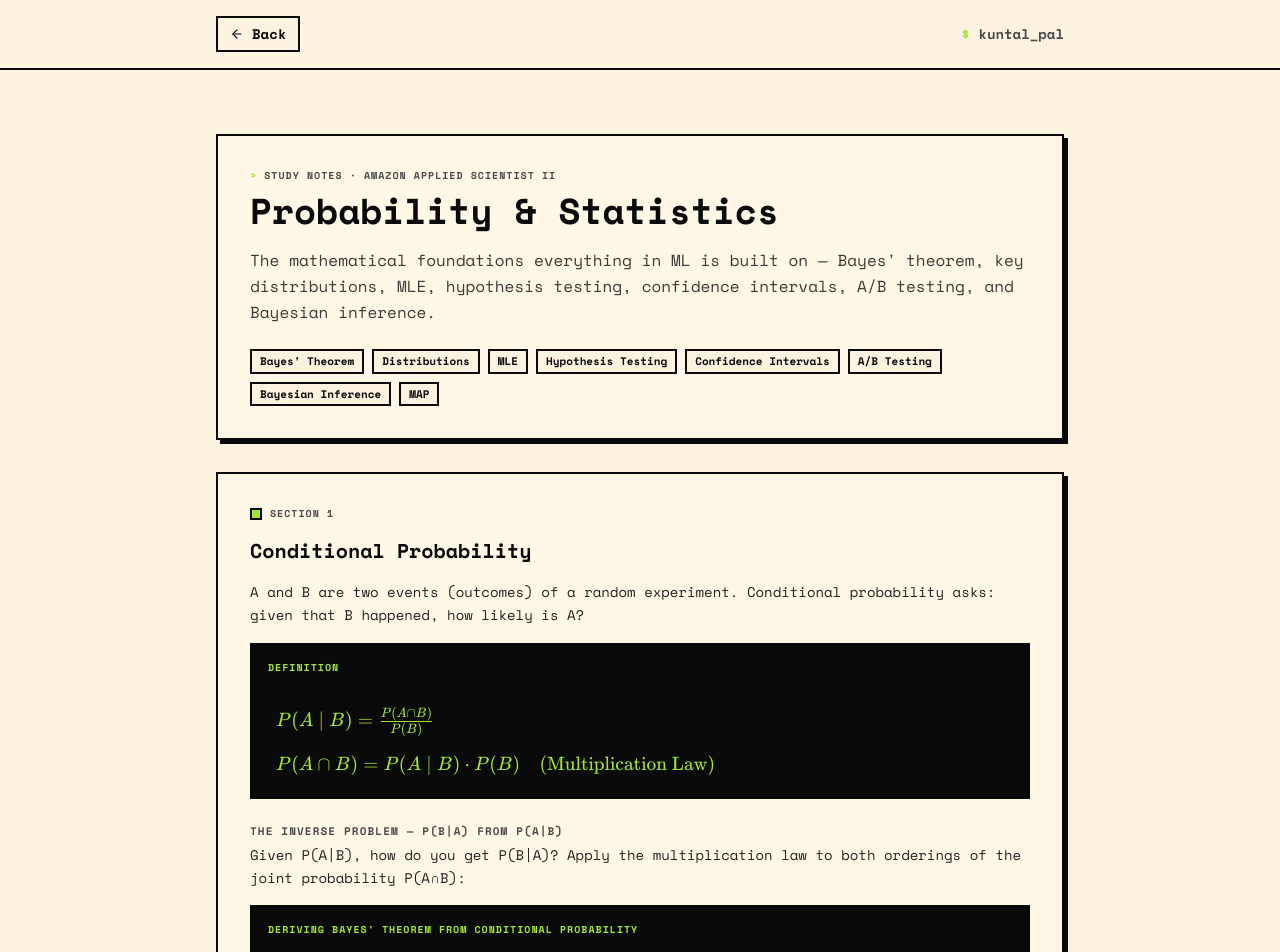
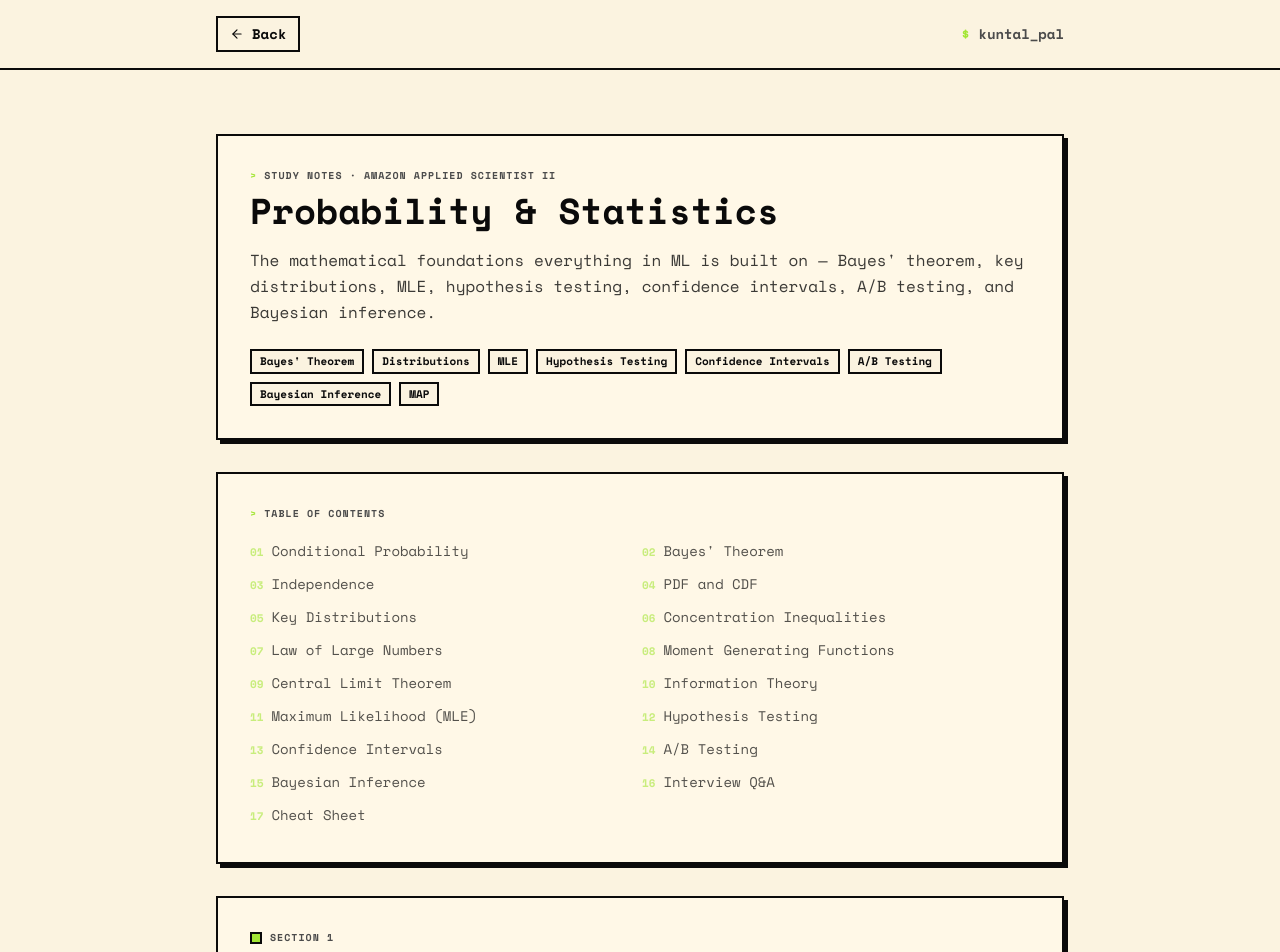
Before and after one commit to kpal002/portfolio, a Next.js app: page /deep-dives/probability-statistics in a window 1280 px wide. Shown: the top 952 px of the page. Built offline with nearby package versions, Linux system fonts and the light colour scheme.

Commit message:
Add table of contents with section anchors to probability-statistics page

```diff
--- a/app/deep-dives/probability-statistics/page.jsx
+++ b/app/deep-dives/probability-statistics/page.jsx
@@ -246,7 +246,47 @@ export default function ProbabilityStatisticsPage() {
           </ul>
         </Card>
 
+        {/* ── Table of Contents ── */}
+        <Card>
+          <p className="mb-4 text-[10px] font-bold uppercase tracking-widest text-muted">
+            <span className="text-accent">{">"} </span>Table of Contents
+          </p>
+          <div className="grid gap-1 sm:grid-cols-2">
+            {[
+              { n: 1,  label: "Conditional Probability",         id: "sec-1"  },
+              { n: 2,  label: "Bayes' Theorem",                  id: "sec-2"  },
+              { n: 3,  label: "Independence",                    id: "sec-3"  },
+              { n: 4,  label: "PDF and CDF",                     id: "sec-4"  },
+              { n: 5,  label: "Key Distributions",               id: "sec-5"  },
+              { n: 6,  label: "Concentration Inequalities",      id: "sec-6"  },
+              { n: 7,  label: "Law of Large Numbers",            id: "sec-7"  },
+              { n: 8,  label: "Moment Generating Functions",     id: "sec-8"  },
+              { n: 9,  label: "Central Limit Theorem",           id: "sec-9"  },
+              { n: 10, label: "Information Theory",              id: "sec-10" },
+              { n: 11, label: "Maximum Likelihood (MLE)",        id: "sec-11" },
+              { n: 12, label: "Hypothesis Testing",              id: "sec-12" },
+              { n: 13, label: "Confidence Intervals",            id: "sec-13" },
+              { n: 14, label: "A/B Testing",                     id: "sec-14" },
+              { n: 15, label: "Bayesian Inference",              id: "sec-15" },
+              { n: 16, label: "Interview Q&A",                   id: "sec-16" },
+              { n: 17, label: "Cheat Sheet",                     id: "sec-17" },
+            ].map(({ n, label, id }) => (
+              <a
+                key={id}
+                href={`#${id}`}
+                className="flex items-baseline gap-2 py-1 text-sm text-ink/70 transition hover:text-accent"
+              >
+                <span className="shrink-0 text-[11px] font-bold text-accent/60 font-mono">
+                  {String(n).padStart(2, "0")}
+                </span>
+                <span className="leading-snug">{label}</span>
+              </a>
+            ))}
+          </div>
+        </Card>
+
         {/* ── 1. Conditional Probability ── */}
+        <div id="sec-1" />
         <Card>
           <SectionLabel>Section 1</SectionLabel>
           <h2 className="mb-4 text-xl font-bold">Conditional Probability</h2>
@@ -298,6 +338,7 @@ export default function ProbabilityStatisticsPage() {
         </Card>
 
         {/* ── 2. Bayes' Theorem ── */}
+        <div id="sec-2" />
         <Card>
           <SectionLabel>Section 2</SectionLabel>
           <h2 className="mb-4 text-xl font-bold">Bayes{"'"} Theorem</h2>
@@ -355,6 +396,7 @@ The rarity of the disease dominates.`}
         </Card>
 
         {/* ── 3. Independence ── */}
+        <div id="sec-3" />
         <Card>
           <SectionLabel>Section 3</SectionLabel>
           <h2 className="mb-4 text-xl font-bold">Independence</h2>
@@ -426,6 +468,7 @@ PARALLEL — any one succeeding is enough:
         </Card>
 
         {/* ── 4. PDF and CDF ── */}
+        <div id="sec-4" />
         <Card>
           <SectionLabel>Section 4</SectionLabel>
           <h2 className="mb-4 text-xl font-bold">PDF and CDF</h2>
@@ -492,6 +535,7 @@ PARALLEL — any one succeeding is enough:
         </Card>
 
         {/* ── 5. Key Distributions ── */}
+        <div id="sec-5" />
         <Card>
           <SectionLabel>Section 5</SectionLabel>
           <h2 className="mb-4 text-xl font-bold">Key Probability Distributions</h2>
@@ -738,6 +782,7 @@ Critical value χ²(0.05, df=2) = 5.99
         </Card>
 
         {/* ── 6. Concentration Inequalities ── */}
+        <div id="sec-6" />
         <Card>
           <SectionLabel>Section 6</SectionLabel>
           <h2 className="mb-4 text-xl font-bold">Concentration Inequalities: Markov {"&"} Chebyshev</h2>
@@ -831,6 +876,7 @@ Critical value χ²(0.05, df=2) = 5.99
         </Card>
 
         {/* ── 7. Law of Large Numbers ── */}
+        <div id="sec-7" />
         <Card>
           <SectionLabel>Section 7</SectionLabel>
           <h2 className="mb-4 text-xl font-bold">Law of Large Numbers</h2>
@@ -882,6 +928,7 @@ Critical value χ²(0.05, df=2) = 5.99
         </Card>
 
         {/* ── 8. Moment Generating Functions ── */}
+        <div id="sec-8" />
         <Card>
           <SectionLabel>Section 8</SectionLabel>
           <h2 className="mb-4 text-xl font-bold">Moment Generating Functions (MGF)</h2>
@@ -944,6 +991,7 @@ Critical value χ²(0.05, df=2) = 5.99
         </Card>
 
         {/* ── 9. Central Limit Theorem ── */}
+        <div id="sec-9" />
         <Card>
           <SectionLabel>Section 9</SectionLabel>
           <h2 className="mb-4 text-xl font-bold">Central Limit Theorem</h2>
@@ -1163,6 +1211,7 @@ Examples:
         </Card>
 
         {/* ── 10. Information Theory ── */}
+        <div id="sec-10" />
         <Card>
           <SectionLabel>Section 10</SectionLabel>
           <h2 className="mb-4 text-xl font-bold">Information Theory for ML</h2>
@@ -1363,6 +1412,7 @@ Examples:
         </Card>
 
         {/* ── 11. MLE ── */}
+        <div id="sec-11" />
         <Card>
           <SectionLabel>Section 11</SectionLabel>
           <h2 className="mb-4 text-xl font-bold">Maximum Likelihood Estimation (MLE)</h2>
@@ -1417,6 +1467,7 @@ Examples:
         </Card>
 
         {/* ── 12. Hypothesis Testing ── */}
+        <div id="sec-12" />
         <Card>
           <SectionLabel>Section 12</SectionLabel>
           <h2 className="mb-4 text-xl font-bold">Hypothesis Testing</h2>
@@ -1486,6 +1537,7 @@ IMPORTANT: failing to reject H₀ ≠ proving H₀`}
         </Card>
 
         {/* ── 13. Confidence Intervals ── */}
+        <div id="sec-13" />
         <Card>
           <SectionLabel>Section 13</SectionLabel>
           <h2 className="mb-4 text-xl font-bold">Confidence Intervals</h2>
@@ -1529,6 +1581,7 @@ IMPORTANT: failing to reject H₀ ≠ proving H₀`}
         </Card>
 
         {/* ── 14. A/B Testing ── */}
+        <div id="sec-14" />
         <Card>
           <SectionLabel>Section 14</SectionLabel>
           <h2 className="mb-4 text-xl font-bold">A/B Testing in Production</h2>
@@ -1589,6 +1642,7 @@ Step 6: Ship if p < α AND guardrails ok`}
         </Card>
 
         {/* ── 15. Bayesian Inference ── */}
+        <div id="sec-15" />
         <Card>
           <SectionLabel>Section 15</SectionLabel>
           <h2 className="mb-4 text-xl font-bold">Bayesian Inference</h2>
@@ -1690,6 +1744,7 @@ Advantages over frequentist:
         </Card>
 
         {/* ── 16. Interview Q&A ── */}
+        <div id="sec-16" />
         <Card>
           <SectionLabel>Section 16</SectionLabel>
           <h2 className="mb-6 text-xl font-bold">Interview Q{"&"}A — Quick Reference</h2>
@@ -1727,6 +1782,7 @@ Advantages over frequentist:
         </Card>
 
         {/* ── 17. Cheat Sheet ── */}
+        <div id="sec-17" />
         <Card>
           <SectionLabel>Section 17</SectionLabel>
           <h2 className="mb-6 text-xl font-bold">Quick Reference Cheat Sheet</h2>
```
